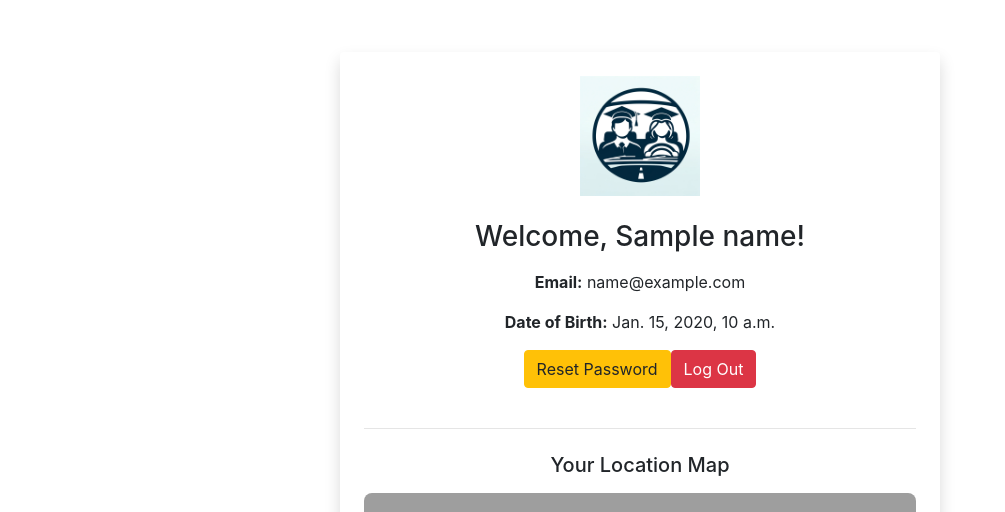
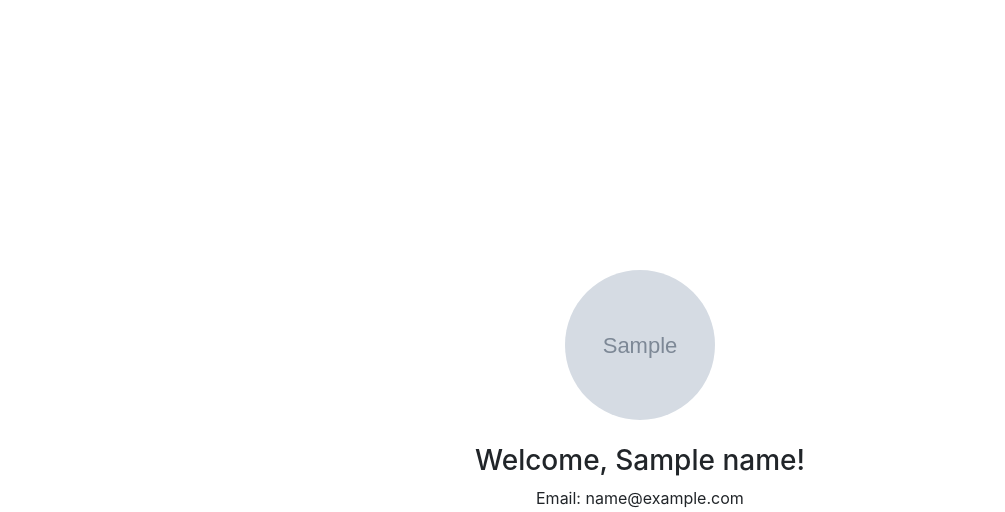
Before and after one commit to JCorneilleN/Kumba-web, a Django app: template kumba-dev/core/templates/core/home.html in a window 1280 px wide. Shown: the part 24-536 px from the top of the page, without its empty margins (0-1005 px from the left). Run offline with Django 5.2, Linux system fonts and the light colour scheme; the template is opened without the code that fills it: most values are stand-ins (such as "Sample title", 1, 10 or a date in 2020); grey boxes marked "Sample" are stand-in pictures; a map, chart or similar area stays blank; parts of the project's set-up code (start-up, migrations or seed data) failed here and were passed over; some libraries are stand-ins or nearby versions; grey boxes are pictures that could not be loaded.

Commit message:
Added more files

```diff
--- a/kumba-dev/core/templates/core/home.html
+++ b/kumba-dev/core/templates/core/home.html
@@ -1,22 +1,32 @@
 {% extends "core/base.html" %}
 {% load static %}
 
+{% block content %}
+<div class="d-flex flex-column justify-content-center align-items-center vh-100">
+  <form method="post" enctype="multipart/form-data" class="text-center">
+    {% csrf_token %}
+    {% if profile_picture %}
+      <label for="profile_picture">
+        <img src="{{ profile_picture }}"
+             class="rounded-circle mb-3"
+             style="width:150px; height:150px; object-fit:cover; cursor:pointer;"
+             title="Click to change picture">
+      </label>
+    {% else %}
+      <label for="profile_picture">
+        <div class="bg-secondary rounded-circle mb-3"
+             style="width:150px; height:150px; cursor:pointer;"></div>
+      </label>
+    {% endif %}
+    <input id="profile_picture" name="profile_picture" type="file"
+           accept="image/*" hidden onchange="this.form.submit()">
+  </form>
 
-{% block content %}
-<div class="d-flex justify-content-center align-items-center vh-100">
-  <div class="text-center p-4 shadow rounded" style="max-width: 600px; width:100%;">
-    <img src="{% static 'core/logo.png' %}" alt="Kumba Logo" class="mb-4" style="max-width: 120px;">
-    <h3 class="mb-3">Welcome, {{ name }}!</h3>
-    <p><strong>Email:</strong> {{ email }}</p>
-    <p><strong>Date of Birth:</strong> {{ dob }}</p>
-
-    <div class="my-3 d-flex justify-content-center gap-2">
-      <form method="post" action="{% url 'reset_password' %}">
-        {% csrf_token %}
-        <button class="btn btn-warning">Reset Password</button>
-      </form>
-      <p><a href="{% url 'logout' %}" class="btn btn-danger">Log Out</a></p>
-    </div>
+  <h3>Welcome, {{ name }}!</h3>
+  <p>Email: {{ email }}<br>Born: {{ dob }}</p>
+  <a href="{% url 'reset_password' %}" class="btn btn-link">Reset Password</a>
+  <a href="{% url 'logout' %}" class="btn btn-link">Log Out</a>
+</div>
 
     <hr class="my-4">
 
```
Also changed, not shown: kumba-dev/core/views.py (+20 -2 lines), kumba-dev/db.sqlite3.
